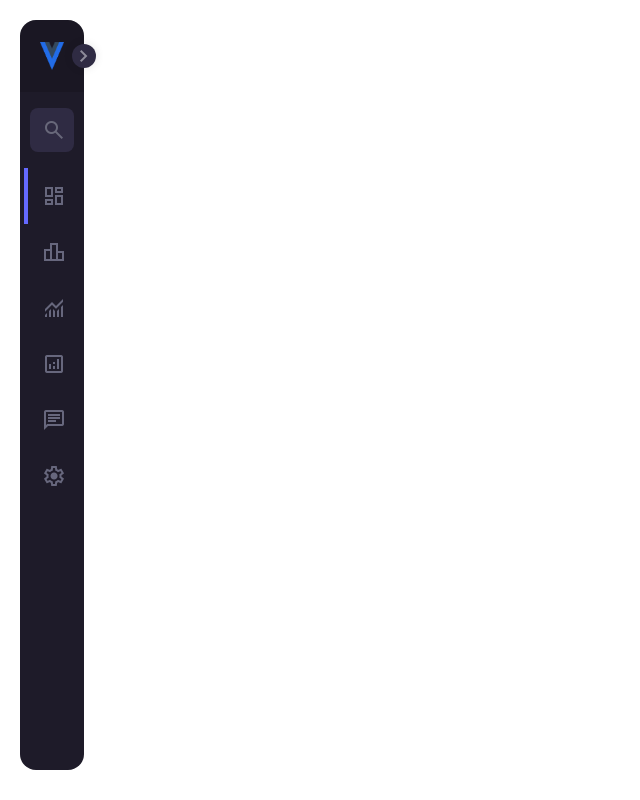
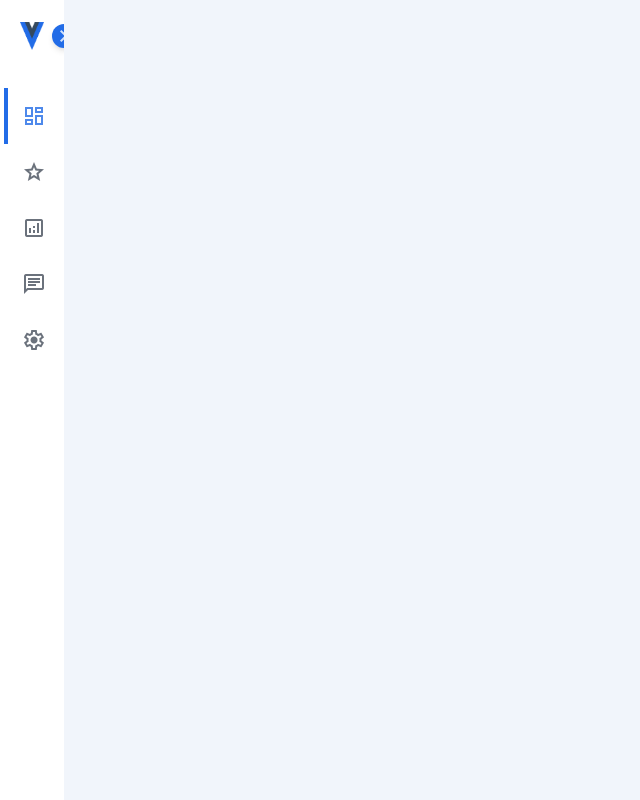
Before and after one commit to Manisstha/Final-project, a Vue app: page /dashboard in a window 1280 px wide. Shown: the whole page, without its empty margins (0-640 px from the left). Built offline with nearby package versions, Linux system fonts and the light colour scheme.

Commit message:
side bar

```diff
--- a/src/components/Mainboad.vue
+++ /dev/null
@@ -1,3 +0,0 @@
-<template>
-
-</template>
--- a/src/components/Sidebar.vue
+++ b/src/components/Sidebar.vue
@@ -11,260 +11,70 @@ const toggleOpen = () => {
 const setActive = (index) => {
   activeIndex.value = index;
 };
+
+const menuItems = [
+  { label: "Dashboard", icon: "dashboard" },
+  { label: "Favorite", icon: "star" },
+  { label: "Analytics", icon: "analytics" },
+  { label: "Message", icon: "message" },
+  { label: "Settings", icon: "settings" },
+];
 </script>
 
 <template>
-  <body>
-    <aside class="sidebar" :class="{ open: isOpen }">
-      <button class="toggle" type="button" @click="toggleOpen">
+  <div class="m-0 h-screen bg-[#f1f5fb] text-[#474f5c]">
+    <aside
+      class="absolute top-0 bottom-0 bg-white transition-all duration-300 overflow-hidden"
+      :class="isOpen ? 'w-[260px]' : 'w-[64px]'"
+    >
+      <button
+        type="button"
+        class="absolute z-10 top-6 -right-3 grid place-items-center w-6 h-6 rounded-full bg-[#226ce7] text-white/80 shadow-md transition-transform duration-300 hover:text-white"
+        :class="{ 'rotate-180': isOpen }"
+        @click="toggleOpen"
+      >
         <span class="material-symbols-outlined">chevron_right</span>
       </button>
 
-      <div class="inner">
-        <div class="header">
-          <img src="@/assets/logo.png" class="logo" />
-          <h1>Lampo</h1>
+      <div class="absolute top-0 left-0 bottom-0 w-full">
+        <div
+          class="flex items-center h-[72px] px-5 rounded-t-lg transition-all duration-300 w-full"
+        >
+          <img src="@/assets/logo.png" class="h-7" />
+          <h1
+            class="ml-3 text-[18px] font-medium tracking-wide text-[#3e4145] transition-opacity duration-300"
+            :class="{ 'opacity-0': !isOpen, 'opacity-100': isOpen }"
+          >
+            To-Do Dash
+          </h1>
         </div>
 
-        <div class="search">
-          <span class="material-symbols-outlined">search</span>
-          <input type="text" placeholder="Search" />
-        </div>
-
-        <nav class="menu" :style="{ '--top': `${activeIndex.value * 56}px` }">
+        <nav class="relative grid mt-4">
+          <div
+            class="absolute left-1 w-1 h-[56px] bg-[#226ce7] transition-transform duration-300"
+            :style="{ transform: `translateY(${activeIndex * 56}px)` }"
+          ></div>
           <button
-            v-for="(item, index) in [
-              'Dashboard',
-              'Leaderboard',
-              'Monitoring',
-              'Analytics',
-              'Message',
-              'Settings',
+            v-for="(item, index) in menuItems"
+            :key="item.label"
+            class="flex items-center gap-4 h-[56px] px-[22px] text-[17px] capitalize transition-all duration-300 opacity-80 hover:opacity-100 hover:text-[#226ce7] cursor-pointer"
+            :class="[
+              'w-full',
+              activeIndex === index ? 'text-[#226ce7]' : '',
+              activeIndex === index && isOpen ? 'cursor-default' : '',
             ]"
-            :key="item"
-            :class="{ active: activeIndex.value === index }"
             @click="setActive(index)"
           >
-            <span class="material-symbols-outlined">{{
-              item.toLowerCase()
-            }}</span>
-            <p>{{ item }}</p>
+            <span class="material-symbols-outlined">{{ item.icon }}</span>
+            <p
+              class="transition-opacity duration-300"
+              :class="{ 'opacity-0': !isOpen, 'opacity-100': isOpen }"
+            >
+              {{ item.label }}
+            </p>
           </button>
         </nav>
       </div>
     </aside>
-  </body>
+  </div>
 </template>
-
-<style scoped>
-* {
-  box-sizing: border-box;
-}
-
-.sidebar {
-  --width-open: 260px;
-  --width-closed: 64px;
-}
-
-body {
-  margin: 0;
-  background: #6669bb;
-  color: #7a7b92;
-  font-family: "Euclid Circular A", "Poppins";
-}
-
-.sidebar button {
-  background: transparent;
-  border: 0;
-  padding: 0;
-  cursor: pointer;
-  font-family: inherit;
-}
-
-.sidebar {
-  position: absolute;
-  top: 20px;
-  left: 20px;
-  bottom: 30px;
-  width: var(--width-closed);
-  border-radius: 16px;
-  background: #1e1b29;
-  transition: width 0.3s;
-}
-
-.sidebar.open {
-  width: var(--width-open);
-}
-
-button.toggle {
-  position: absolute;
-  z-index: 2;
-  top: 24px;
-  right: -12px;
-  display: grid;
-  place-items: center;
-  padding: 0;
-  width: 24px;
-  height: 24px;
-  border-radius: 50%;
-  background: #2f2b43;
-  color: #8f8d9b;
-  box-shadow: 0 0 10px rgb(0 0 0 / 10%);
-  transition: 0.3s;
-}
-
-.toggle:hover {
-  color: #f9f9f9;
-}
-
-.sidebar.open .toggle {
-  rotate: 180deg;
-}
-
-.sidebar .search {
-  position: relative;
-  padding: 16px 0;
-  margin: 0 10px 0;
-  width: calc(var(--width-closed) - 20px);
-  transition: 0.3s;
-}
-
-.sidebar.open .search {
-  width: calc(var(--width-open) - 20px);
-}
-
-.sidebar .search span {
-  position: absolute;
-  top: 26px;
-  left: 12px;
-  color: #68687a;
-}
-
-.sidebar .search input {
-  background: #2f2b43;
-  border: 0;
-  border-radius: 8px;
-  font-family: inherit;
-  width: 100%;
-  height: 44px;
-  font-size: 17px;
-  padding-left: 30px;
-  transition: 0.3s;
-}
-
-.sidebar .search input::placeholder {
-  color: rgb(255 255 255 / 0%);
-}
-
-.sidebar.open .search input::placeholder {
-  color: #68687a;
-}
-
-.sidebar.open .search input {
-  padding-left: 52px;
-}
-
-.sidebar .inner {
-  position: absolute;
-  top: 0;
-  left: 0;
-  bottom: 0;
-  width: 260px;
-}
-
-.sidebar .header {
-  display: flex;
-  align-items: center;
-  height: 72px;
-  width: var(--width-closed);
-  padding: 0 20px;
-  background: rgb(0 0 0 / 15%);
-  border-top-left-radius: 16px;
-  border-top-right-radius: 16px;
-  transition: 0.3s;
-}
-
-.sidebar.open .header {
-  width: var(--width-open);
-}
-
-.sidebar .header h1 {
-  margin-left: 12px;
-  font-weight: 500;
-  font-size: 16px;
-  letter-spacing: 2px;
-  color: #f9f9f9;
-}
-
-.sidebar .logo {
-  height: 28px;
-}
-
-.sidebar .menu {
-  position: relative;
-  display: grid;
-}
-
-.sidebar .menu::after {
-  content: "";
-  position: absolute;
-  top: 0;
-  left: 4px;
-  height: 56px;
-  width: 4px;
-  background: #656aff;
-  translate: 0 var(--top);
-  transition: 0.3s;
-}
-
-.sidebar .menu button {
-  display: flex;
-  gap: 16px;
-  align-items: center;
-  height: 56px;
-  width: var(--width-closed);
-  font-size: 17px;
-  text-transform: capitalize;
-  line-height: 1;
-  padding: 0 22px;
-  color: inherit;
-  cursor: pointer;
-  opacity: 0.8;
-  transition: 0.3s;
-}
-
-.sidebar.open .menu button {
-  width: var(--width-open);
-}
-
-.sidebar .menu :is(button:hover, .active) {
-  color: rgb(255 255 255 / 100%);
-  opacity: 1;
-}
-
-.sidebar.open .menu .active {
-  cursor: default;
-}
-
-.sidebar .menu button:hover > span {
-  opacity: 1;
-}
-
-.sidebar .menu button p,
-.sidebar .header h1 {
-  opacity: 0;
-}
-
-.sidebar.open :is(.sidebar .menu button p, .sidebar .header h1) {
-  opacity: 1;
-}
-
-.sidebar.open .logo {
-  scale: 1;
-}
-
-.sidebar .menu button > img {
-  width: 24px;
-  height: 24px;
-}
-</style>
```
